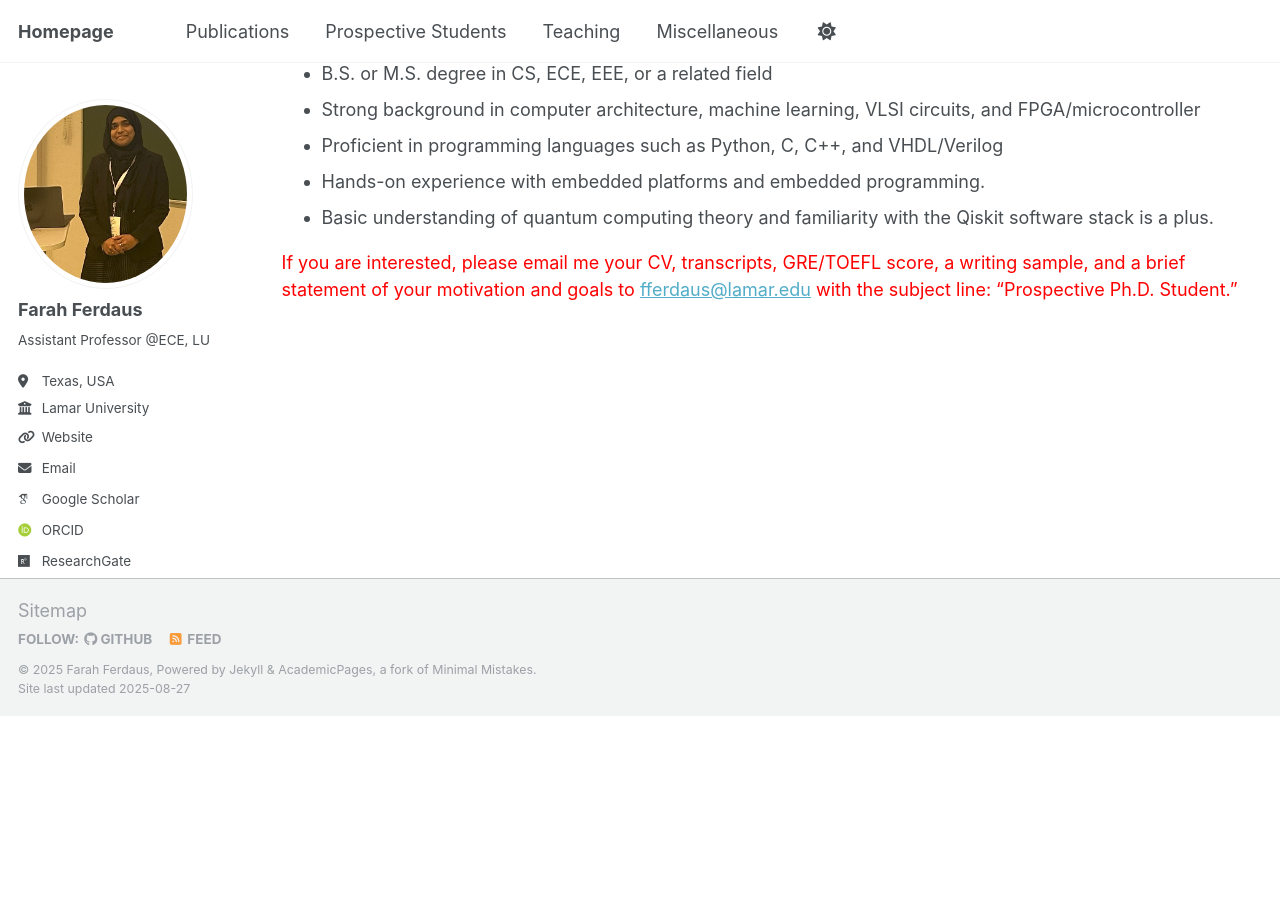
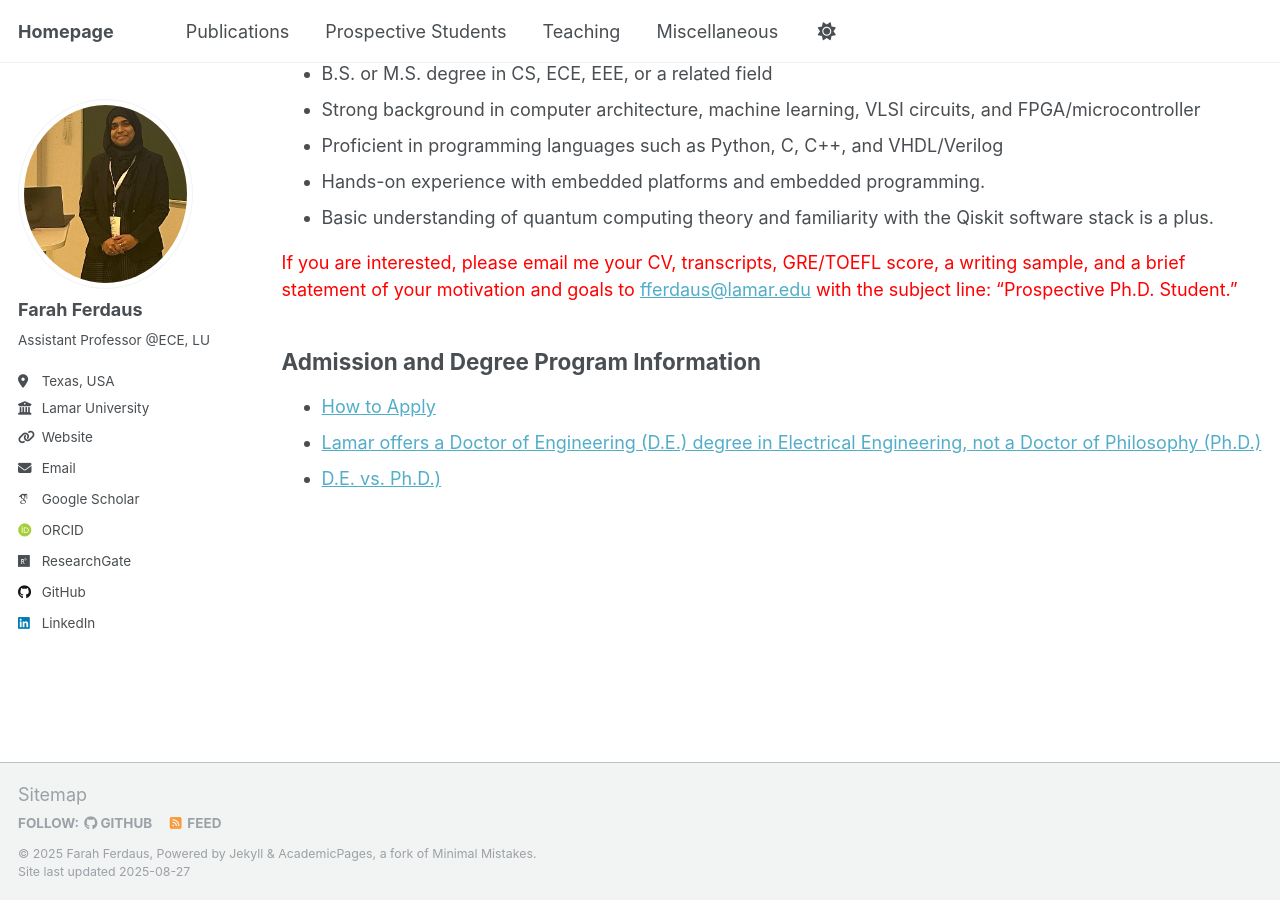
Before and after one commit to fferdaus/fferdaus.github.io, a Jekyll site: the page built from _pages/ProspectiveStudents.md, in a window 1280 px wide and 900 px high, scrolled down 663 px. Built offline with Jekyll 4.4.1, drawn with Linux system fonts in a browser that asks for light colours; some web fonts are replaced; before the commit the page ends 1379 px from its top, so only the background shows below that.

Commit message:
Update ProspectiveStudents.md

```diff
--- a/_pages/ProspectiveStudents.md
+++ b/_pages/ProspectiveStudents.md
@@ -32,3 +32,10 @@ I am seeking candidates with a solid background and an interest in interdiscipli
 
 
 <span style="color:red">If you are interested, please email me your CV, transcripts, GRE/TOEFL score, a writing sample, and a brief statement of your motivation and goals to [fferdaus@lamar.edu](fferdaus@lamar.edu) with the subject line: “Prospective Ph.D. Student.”</span>
+
+
+## Admission and Degree Program Information
+
+- [How to Apply](https://www.lamar.edu/admissions/how-to-apply/graduate/how-to-apply.html)
+- [Lamar offers a Doctor of Engineering (D.E.) degree in Electrical Engineering, not a Doctor of Philosophy (Ph.D.)](https://www.lamar.edu/academics/degrees/electrical-engineering/electrical-engineering-doctoral-degree.html)
+- [D.E. vs. Ph.D.)](https://www.findaphd.com/guides/doctor-of-engineering-engd-guide)
```
